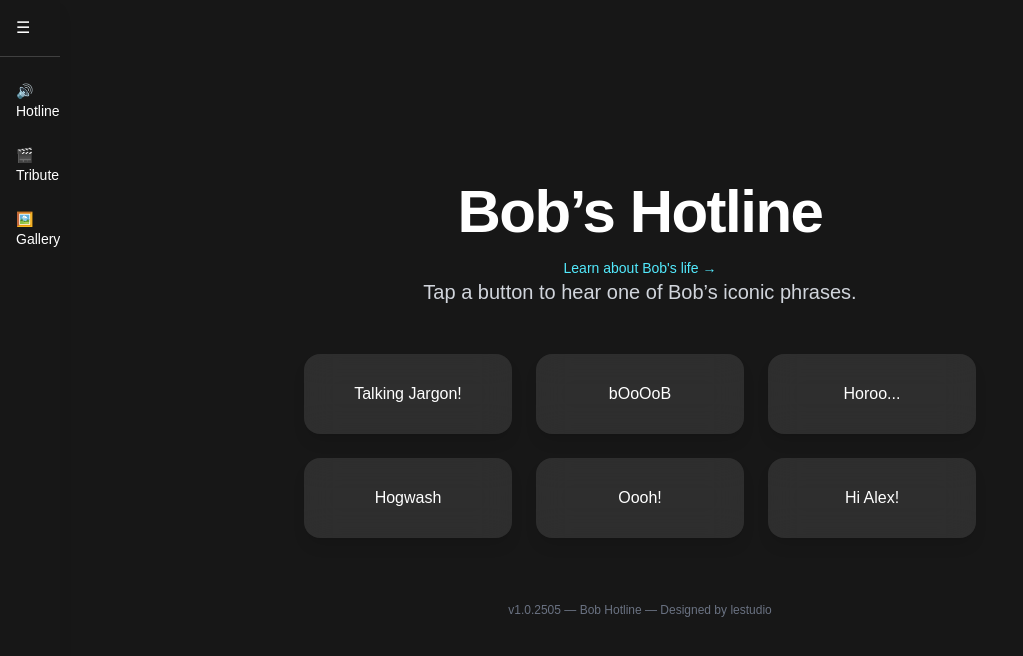
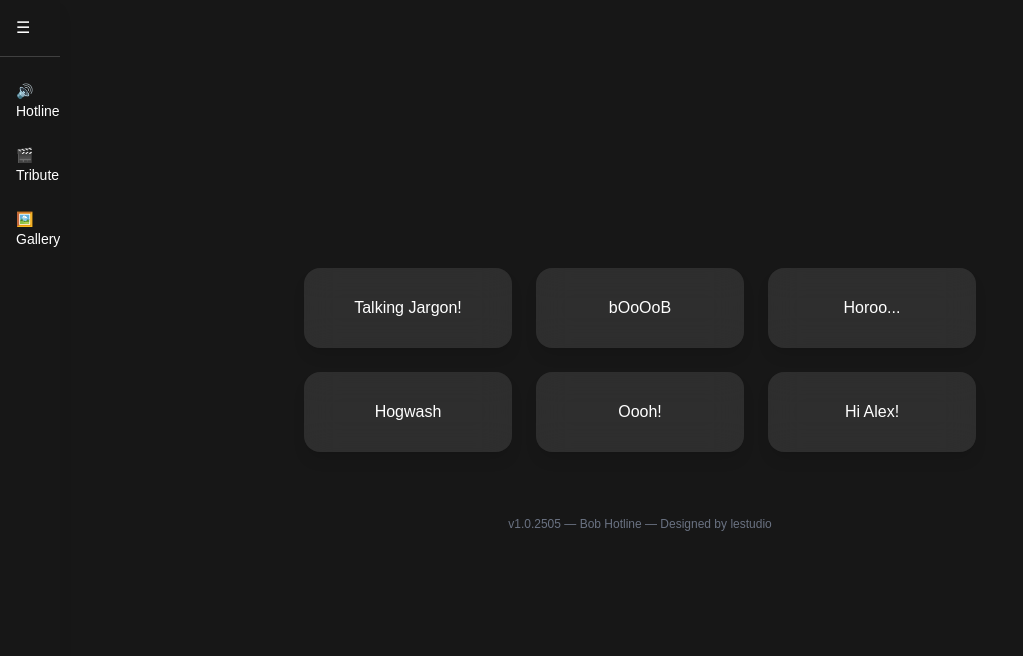
Before and after one commit to le-loganevans/bobhotline, a Next.js app: page / in a window 1280 px wide. Shown: the top 656 px of the page, without its empty margins (0-1023 px from the left). Built offline with nearby package versions, Linux system fonts and the light colour scheme.

Commit message:
v1.2505121611

```diff
--- a/app/page.tsx
+++ b/app/page.tsx
@@ -132,15 +132,7 @@ export default function HomePage() {
         ))}
       </div>
 
-      <div className="relative z-10 text-center text-white">
-        <h1 className="text-4xl md:text-6xl font-extrabold tracking-tight mb-4">Bob’s Hotline</h1>
-        <Link href="/bob" className="text-cyan-300 hover:underline text-sm mt-4 block">
-        Learn about Bob's life →
-        </Link>
-        <p className="text-gray-300 max-w-xl mx-auto text-lg md:text-xl mb-12">
-          Tap a button to hear one of Bob’s iconic phrases.
-        </p>
-      </div>
+
 
       <div className="relative z-10 grid grid-cols-2 md:grid-cols-3 gap-6 max-w-2xl w-full">
         {messages.map((msg, i) => (
```
